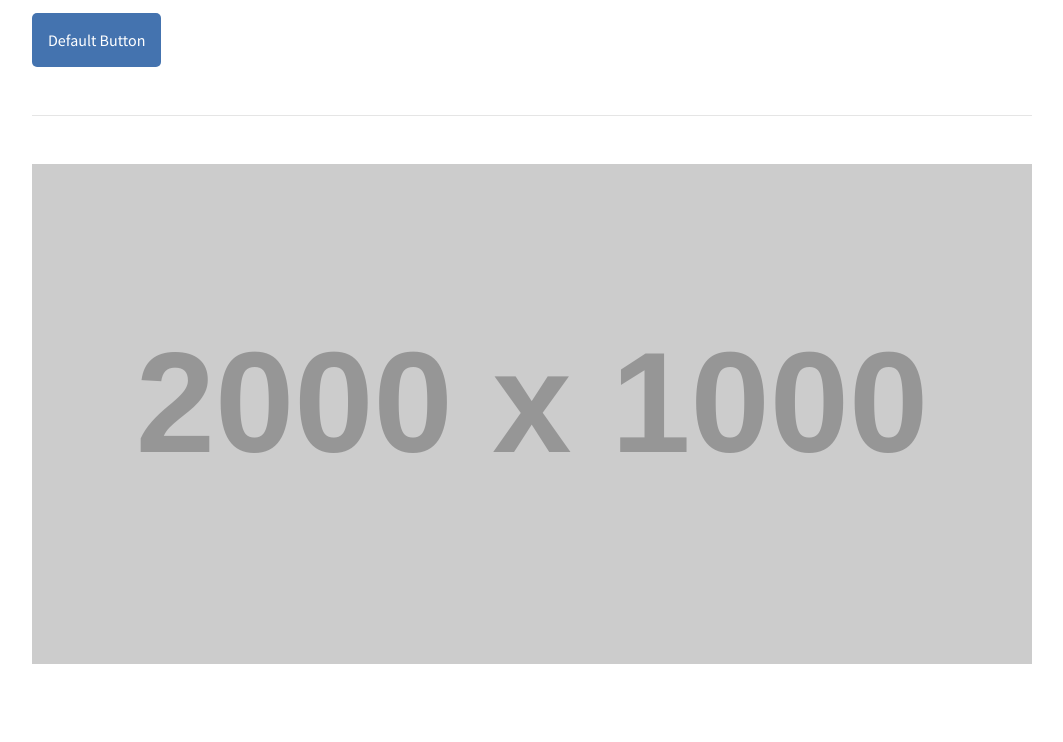
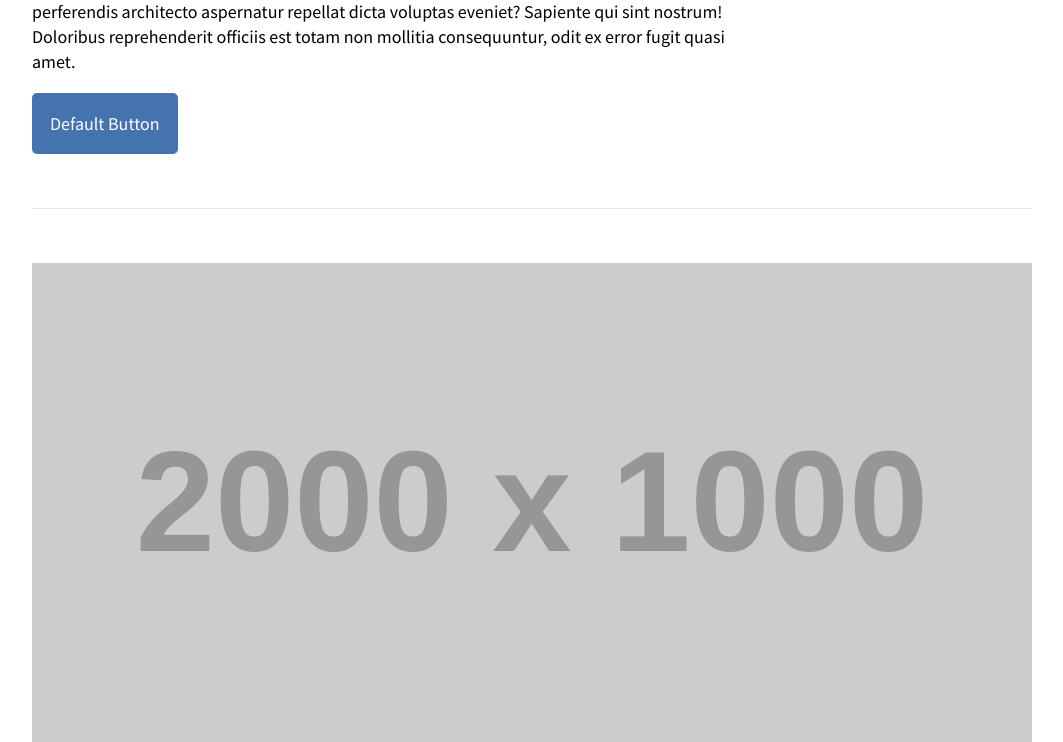
Before and after one commit to Hannguyen29/sassybase, a plain HTML site: page index.html in a window 1280 px wide. Shown: the part 634-1376 px from the top of the page, without its empty margins (108-1171 px from the left). Before the commit the page ends 1312 px from the top, so only its background shows below. Drawn offline with Linux system fonts and the light colour scheme; placeholder pictures from the web are drawn by us; a web font is replaced by a local one.

Commit message:
updated s4

```diff
--- a/scss/partials/_layout.scss
+++ b/scss/partials/_layout.scss
@@ -10,3 +10,17 @@
      max-width: 1000px;
 
  }
+
+ /* MEDIA QUERIES */
+
+ /* RESPONSIVE TYPOGRAPHY */
+ //SMALL
+ body { font-size: 87.5%; }
+
+@media (min-width: $breakpoint-small) {
+    body { font-size: 100%; }
+}
+
+@media (min-width: $breakpoint-large) {
+    body { font-size: 112.5%; }
+}
```
Also changed, not shown: css/style.css.
